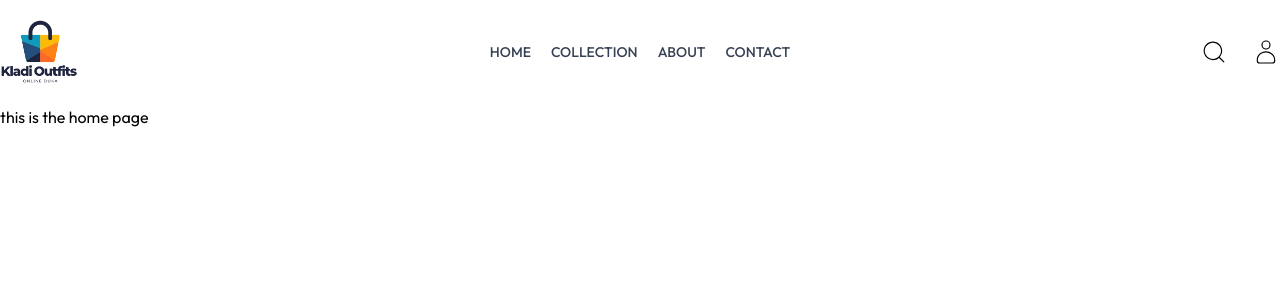
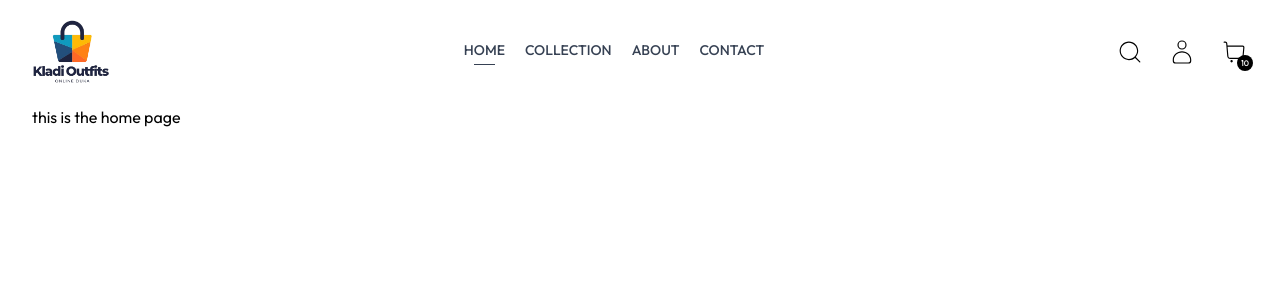
Before and after one commit to Ariel-joe/Ecommerce, a React (Vite) app in the folder client/: page / in a window 1280 px wide. Shown: the top 300 px of the page. Built offline with nearby package versions, Linux system fonts and the light colour scheme.

Commit message:
styling the navbar

```diff
--- a/client/src/App.jsx
+++ b/client/src/App.jsx
@@ -5,13 +5,17 @@ import { Navbar } from "./components/Navbar";
 const App = () => {
   return (
     <>
-      <div>
+    <div className="mx-8">
+    <div>
         <Navbar />
       </div>
 
       <div>
         <Outlet />
       </div>
+
+    </div>
+
     </>
   );
 };
--- a/client/src/components/Navbar.jsx
+++ b/client/src/components/Navbar.jsx
@@ -1,54 +1,67 @@
 import React from "react";
 import { assets } from "../assets/assets";
-import { Link } from "react-router";
-import { CiSearch, CiUser } from "react-icons/ci";
+import { Link, NavLink } from "react-router";
+import { CiSearch, CiShoppingCart, CiUser } from "react-icons/ci";
 
 const Navbar = () => {
   return (
     <>
       <div className="flex items-center justify-between py-5 font-medium">
-        <img src={assets.primaryLogo} className="w-20" alt="kladi outfit logo" />
+        <img
+          src={assets.primaryLogo}
+          className="w-20"
+          alt="kladi outfit logo"
+        />
 
         <ul className="hidden sm:flex gap-5 text-sm text-gray-700">
-
-            <Link to={"/"} className="flex flex-col items-center gap-1">
+          <NavLink to={"/"} className="flex flex-col items-center gap-1">
             <p>HOME</p>
             <hr className="w-2/4 border-none h-[1.5px] bg-gray-700 hidden" />
-            </Link>
+          </NavLink>
 
-            <Link to={"/collection"} className="flex flex-col items-center gap-1">
+          <NavLink
+            to={"/collection"}
+            className="flex flex-col items-center gap-1"
+          >
             <p>COLLECTION</p>
             <hr className="w-2/4 border-none h-[1.5px] bg-gray-700 hidden" />
-            </Link>
+          </NavLink>
 
-            <Link to={"/about"} className="flex flex-col items-center gap-1">
+          <NavLink to={"/about"} className="flex flex-col items-center gap-1">
             <p>ABOUT</p>
             <hr className="w-2/4 border-none h-[1.5px] bg-gray-700 hidden" />
-            </Link>
+          </NavLink>
 
-            <Link to={"/contact"} className="flex flex-col items-center gap-1">
+          <NavLink to={"/contact"} className="flex flex-col items-center gap-1">
             <p>CONTACT</p>
             <hr className="w-2/4 border-none h-[1.5px] bg-gray-700 hidden" />
-            </Link>
-
+          </NavLink>
         </ul>
 
-
         <div className="flex items-center gap-6">
+          {/* search icon */}
           <CiSearch size={28} className="cursor-pointer" />
 
+          {/* profile icon */}
           <div className="group relative">
             <CiUser size={28} className="cursor-pointer" />
             <div className="group-hover:block hidden absolute dropdown-menu right-0 pt-4">
-              <div className="flex flex-col gap-2">
-
+              <div className="flex flex-col gap-2 w-36 py-3 bg-slate-100 text-gray-500 rounded">
+                <p className="cursor-pointer hover:text-black">My profile</p>
+                <p className="cursor-pointer hover:text-black">Orders</p>
+                <p className="cursor-pointer hover:text-black">Logout</p>
+              </div>
             </div>
           </div>
 
+          {/* cart */}
+          <Link to={"/cart"} className="relative">
+            <CiShoppingCart size={28} className="cursor-pointer min-w-5" />
+            <p className="absolute right-[-5px] bottom-[-5px] w-4 text-center leading-4 bg-black text-white aspect-square rounded-full text-[8px]">
+              10
+            </p>
+          </Link>
         </div>
-
-        </div>
-
       </div>
     </>
   );
```
Lines whose indentation alone changed are shown as unchanged.
